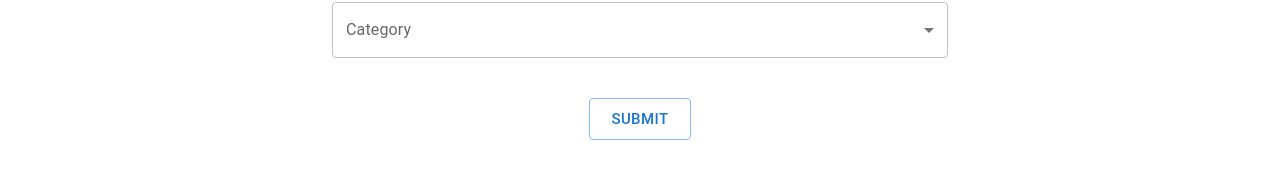
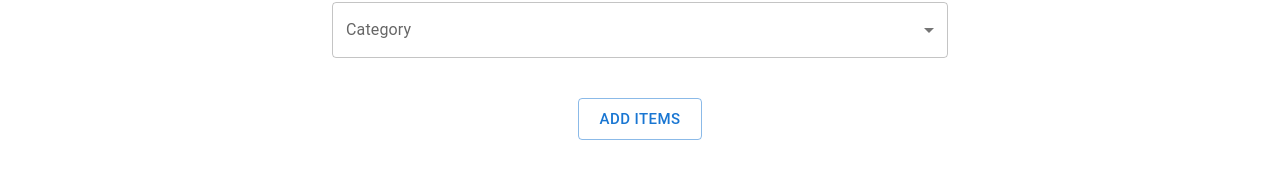
Before and after one commit to usama2333/CRUD-Application, a React (Create React App) app: page /item in a window 1280 px wide. Shown: the part 420-598 px from the top of the page. Built offline with nearby package versions, Linux system fonts and the light colour scheme.

Commit message:
handle update items

```diff
--- a/src/pages/CategoryForm/CategoryForm.jsx
+++ b/src/pages/CategoryForm/CategoryForm.jsx
@@ -93,9 +93,9 @@ const CategoryForm = () => {
             sx={{ mt: "30px" , mr : '20px'}}
             onClick={handleAdd}
           >
-            Submit
+            Add Category
           </Button>
-          <Button
+          {/* <Button
             type="submit"
             size="large"
             variant="outlined"
@@ -104,7 +104,7 @@ const CategoryForm = () => {
             sx={{ mt: "30px" }}
           >
             Delete
-          </Button>
+          </Button> */}
         </Box>
 
         </Box>
--- a/src/pages/ItemCart/Cart.js
+++ b/src/pages/ItemCart/Cart.js
@@ -10,11 +10,14 @@ import putData from '../../services/putItem';
 import apiCall from '../../services/apiCall';
 import store from '../../store';
 import { tableActions } from '../../store/table';
-import { useSelector } from 'react-redux';
+import { useSelector,useDispatch, } from 'react-redux';
+import { useHistory } from "react-router-dom";
 
 
 
 const Cart = ({key ,id,name,price,description,category}) => {
+    const history = useHistory();
+    const dispatch = useDispatch();
     const reduxData = useSelector((state) => state.table.data);
 
     const onResponse = (id)=>{
@@ -36,7 +39,11 @@ let data = {
         })
     }
     else {
-        apiCall('put',data,id, onResponse)
+        // apiCall('put',data,id, onResponse)
+        history.replace('/item');
+        dispatch(tableActions.setId(id));
+        dispatch(tableActions.setUpdate(true));
+
     }
      }
 
@@ -85,7 +92,7 @@ let data = {
         </Typography>
 
       </Stack>
-      {/* <Stack direction='row' justifyContent={'space-between'}>
+      <Stack direction='row' justifyContent={'space-between'}>
       <Typography gutterBottom variant="h6" component="div">
           id
         </Typography>
@@ -93,7 +100,7 @@ let data = {
           {id}
         </Typography>
 
-      </Stack> */}
+      </Stack>
       </CardContent>
       <CardActions>
 
--- a/src/pages/ItemForm/ItemForm.jsx
+++ b/src/pages/ItemForm/ItemForm.jsx
@@ -13,6 +13,7 @@ import { useDispatch, useSelector } from "react-redux";
 import { ToastContainer, toast } from "react-toastify";
 import "react-toastify/dist/ReactToastify.css";
 import apiCall from '../../services/apiCall';
+import { tableActions } from '../../store/table';
 
 const categoryObj = [
     {
@@ -40,8 +41,12 @@ const initialValues = {
 };
 
 const ItemForm = () => {
+
     const [selectCategory, setSelectCategory] = useState('');
     const category = useSelector((state) => state.table.category);
+    const id = useSelector((state) => state.table.id);
+    const update = useSelector((state) => state.table.update);
+    const dispatch = useDispatch();
     // const add = useSelector((state) => state.table.add);
     // const del = useSelector((state) => state.table.del);
     // console.log(category, 'rdeux category')
@@ -73,13 +78,26 @@ const ItemForm = () => {
 const onResponse = ()=>{
 
 }
+const onResponsee = (id) => {
+
+}
     const { values, errors, touched, handleBlur, handleChange, handleSubmit } =
         useFormik({
             initialValues: initialValues,
             validationSchema: itemSchema,
             onSubmit: (values, action) => {
                 // AddLoginData(values, history, authCtx, notify , login , setLogin );
-                apiCall('post',{...values, 'category' : selectCategory}, null, onResponse);
+                if(update === true) {
+                    console.log(id,'api id is .............')
+                    apiCall('put',values,id, onResponsee)
+                    dispatch(tableActions.setUpdate(false));
+
+                }else {
+                    console.log('post......................')
+                    apiCall('post',{...values, 'category' : selectCategory}, null, onResponse)
+                }
+
+
                 // fetchItem();
                 console.log('data..............');
                 console.log(values);
@@ -147,15 +165,26 @@ const onResponse = ()=>{
                             </FormControl>
                         </Box>
 
-                        <Button
+                        {update && <Button
+                            type="submit"
+                            size="large"
+                            variant="outlined"
+                            color="primary"
+                            sx={{ mt: "10px" }}
+
+                        >
+                            Update Items
+                        </Button>}
+
+                        {!update && <Button
                             type="submit"
                             size="large"
                             variant="outlined"
                             color="primary"
                             sx={{ mt: "10px" }}
                         >
-                            Submit
-                        </Button>
+                            Add Items
+                        </Button>}
 
                     </Box>
                 </form>
--- a/src/store/table.js
+++ b/src/store/table.js
@@ -7,6 +7,8 @@ const initialState = {
     add : true,
     delete :false,
     log : false,
+    update : false,
+    id : null,
 }
 
 const tableSlice = createSlice ({
@@ -26,6 +28,12 @@ const tableSlice = createSlice ({
         setDel(state , action) {
             state.del = action.payload;
           },
+          setUpdate(state , action) {
+            state.update = action.payload;
+          },
+          setId(state , action) {
+            state.id = action.payload;
+          },
         setLog(state)  {
             state.log = !state.log;
         }
```
